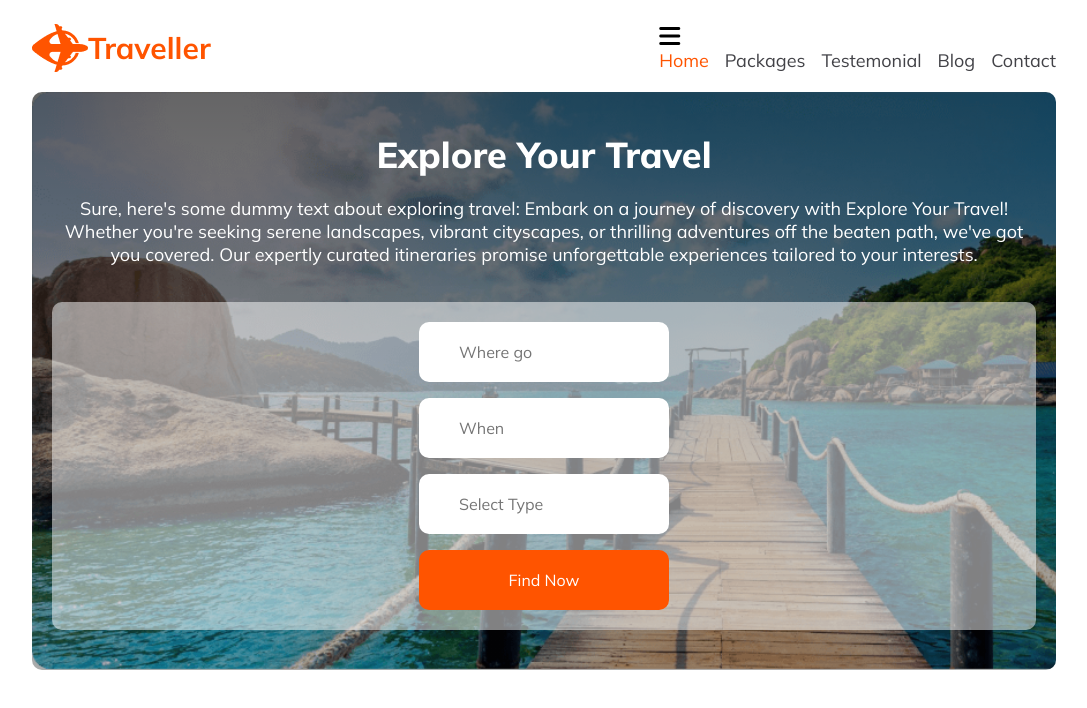
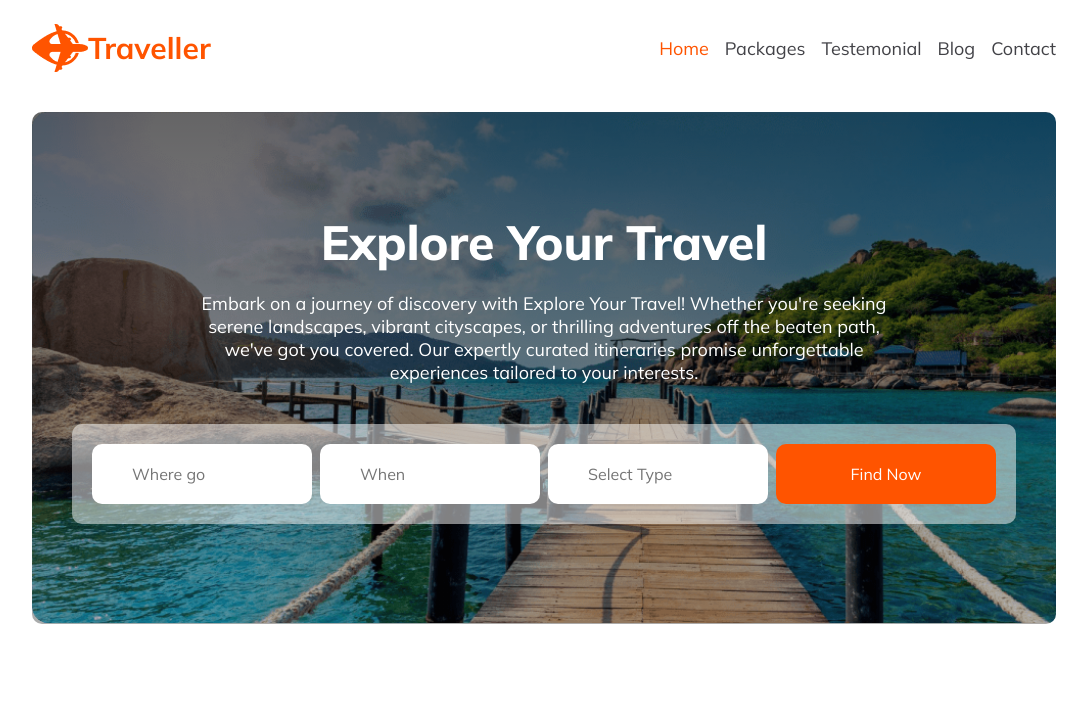
Before and after one commit to hemel17/R902, a plain HTML site: page index.html in a window 1280 px wide. Shown: the whole page, without its empty margins (96-1183 px from the left). Drawn offline with Linux system fonts and the light colour scheme.

Commit message:
explore laptop added

```diff
--- a/index.html
+++ b/index.html
@@ -30,7 +30,7 @@
             </a>
           </div>
           <div>
-            <i class="fa-solid fa-bars"></i>
+            <i class="fa-solid fa-bars" id="bar"></i>
             <ul>
               <li><a href="#">Home</a></li>
               <li><a href="#">Packages</a></li>
@@ -50,7 +50,7 @@
           <div class="explore-content">
             <h1>Explore Your Travel</h1>
             <p>
-              Sure, here's some dummy text about exploring travel: Embark on a
+              Embark on a
               journey of discovery with Explore Your Travel! Whether you're
               seeking serene landscapes, vibrant cityscapes, or thrilling
               adventures off the beaten path, we've got you covered. Our
--- a/style.css
+++ b/style.css
@@ -54,6 +54,9 @@ nav {
 
 .fa-bars:hover ~ ul {
   display: block;
+  background-color: #eee;
+  padding: 20px 40px;
+  border-radius: 10px;
 }
 
 ul {
@@ -146,7 +149,7 @@ nav li a:hover {
   /* header design starts here */
 
   /* nav design */
-  .fa-bars {
+  #bar {
     display: none;
   }
 
@@ -164,7 +167,43 @@ nav li a:hover {
   ul li:nth-child(1) a {
     color: var(--primaryColor);
   }
+  /* header design ends here */
 
-  /* header design ends here */
+  /* main design starts here */
+
+  /* explore design */
+  .explore{
+    margin: 40px 0;
+  }
+
+  .explore-content h1{
+    font-size: 48px;
+  }
+
+  .explore-content p{
+    margin: auto;
+    max-width: 700px;
+  }
+
+  .explore-content {
+    padding: 100px 40px;
+  }
+
+  .explore-content form {
+    margin-top: 40px;
+    flex-direction: row;
+    justify-content: space-between;
+  }
+
+  .explore-content input{
+    width: 220px;
+    margin: 0;
+  }
+
+  .explore-content button{
+    width: 220px;
+  }
+
+  /* main design ends here */
 }
 /* laptop design ends here */
```
